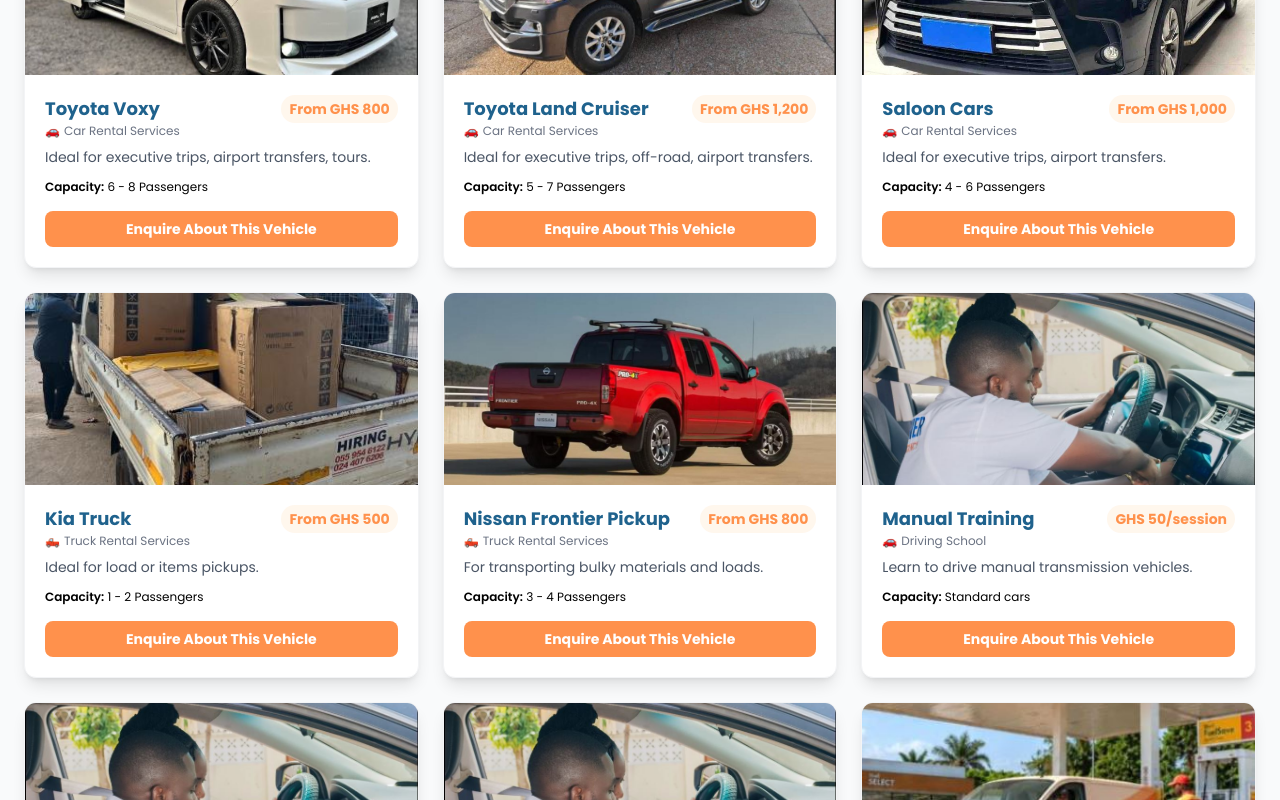
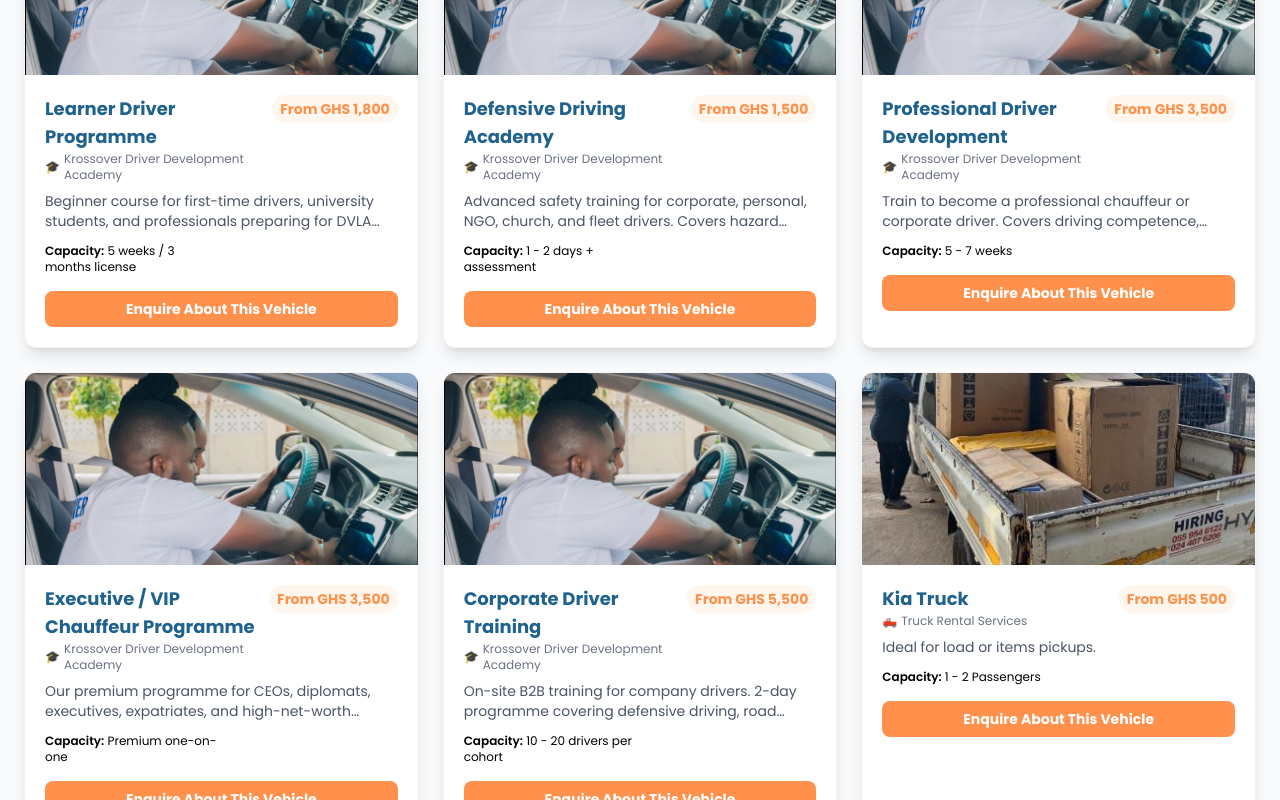
Before and after one commit to Daniel-KK-world/krossover-frontend, a React (Vite) app: page /all-cars in a window 1280 px wide. Shown: the part 1380-2180 px from the top of the page. Built offline with nearby package versions, Linux system fonts and the light colour scheme.

Commit message:
feat: update Navbar and Footer components to use transport categories and enhance service links

```diff
--- a/src/components/Footer.jsx
+++ b/src/components/Footer.jsx
@@ -2,9 +2,16 @@
 
 import React from 'react';
 import { Link } from 'react-router-dom';
-import { services } from '../data/services'; // ← IMPORT the services data
 
 const Footer = () => {
+  // Transport categories the customer wants shown in footer
+  const transportCategories = [
+    { name: 'Buses & Group Transport', icon: '🚌', slug: 'bus-hiring' },
+    { name: 'Executive & Minibus Transport', icon: '🚐', slug: 'car-rental' },
+    { name: 'Utility & Field Transport', icon: '🛻', slug: 'truck-rental' },
+    { name: 'Executive Vehicles', icon: '🚗', slug: 'car-rental' },
+  ];
+
   return (
     <footer className="bg-[#1F628D] text-white pt-16 pb-8 font-poppins mt-auto">
       <div className="max-w-7xl mx-auto px-6 grid grid-cols-1 md:grid-cols-2 lg:grid-cols-4 gap-10">
@@ -30,23 +37,24 @@
             <li><Link to="/" className="hover:text-white hover:underline transition">Home</Link></li>
             <li><Link to="/about" className="hover:text-white hover:underline transition">About Us</Link></li>
             <li><Link to="/services" className="hover:text-white hover:underline transition">Explore Fleet & Services</Link></li>
-            <li><Link to="/booking" className="hover:text-white hover:underline transition">Book a Service</Link></li>
+            <li><Link to="/all-cars" className="hover:text-white hover:underline transition">Our Fleet</Link></li>
+            <li><Link to="/enquiry" className="hover:text-white hover:underline transition">Book a Service</Link></li>
             <li><Link to="/login" className="hover:text-white hover:underline transition">Client Portal Login</Link></li>
           </ul>
         </div>
 
-        {/* Column 3: Our Services - NOW WITH CLICKABLE LINKS */}
+        {/* Column 3: Our Services - 4 Transport Categories Only */}
         <div>
           <h3 className="font-anton text-xl mb-4 text-[#FF914C] tracking-wide">OUR SERVICES</h3>
           <ul className="space-y-3 text-sm text-gray-200">
-            {services.map((service) => (
-              <li key={service.id}>
+            {transportCategories.map((cat, idx) => (
+              <li key={idx}>
                 <Link
-                  to={`/services/${service.slug}`}
+                  to={`/services/${cat.slug}`}
                   className="hover:text-white hover:underline transition flex items-center gap-2"
                 >
-                  <span className="text-[#FF914C]">{service.icon}</span>
-                  {service.name}
+                  <span className="text-[#FF914C]">{cat.icon}</span>
+                  {cat.name}
                 </Link>
               </li>
             ))}
--- a/src/components/Navbar.jsx
+++ b/src/components/Navbar.jsx
@@ -3,7 +3,6 @@
 import React, { useState } from 'react';
 import { Link, useNavigate, useLocation } from 'react-router-dom';
 import { useAuth } from '../context/AuthContext';
-import { services } from '../data/services';
 import logoImg from '../assets/logo.png';
 
 const Navbar = () => {
@@ -14,12 +13,29 @@
   const navigate = useNavigate();
   const location = useLocation();
 
-  // Get main categories only (Bus Hiring, Car Rental, Truck Rental)
-  const mainServices = services.filter(s =>
-    s.slug === 'bus-hiring' ||
-    s.slug === 'car-rental' ||
-    s.slug === 'truck-rental'
-  );
+  // ─── TRANSPORT CATEGORIES (each maps to an existing service page) ───
+  const transportCategories = [
+    {
+      name: 'Buses & Group Transport',
+      icon: '🚌',
+      slug: 'bus-hiring', // ← existing route
+    },
+    {
+      name: 'Executive & Minibus Transport',
+      icon: '🚐',
+      slug: 'car-rental', // ← existing route
+    },
+    {
+      name: 'Utility & Field Transport',
+      icon: '🛻',
+      slug: 'truck-rental', // ← existing route
+    },
+    {
+      name: 'Executive Vehicles',
+      icon: '🚗',
+      slug: 'car-rental', // ← existing route (shared with above for now)
+    },
+  ];
 
   const toggleMenu = () => setIsOpen(!isOpen);
   const toggleDropdown = () => setDropdownOpen(!dropdownOpen);
@@ -77,7 +93,7 @@
               </Link>
             </li>
 
-            {/* ─── SERVICES DROPDOWN - MAIN CATEGORIES ONLY ─── */}
+            {/* ─── SERVICES DROPDOWN ─── */}
             <li
               className="relative"
               onMouseEnter={() => setServicesDropdownOpen(true)}
@@ -97,26 +113,25 @@
                 </svg>
               </button>
 
-              {/* Dropdown Menu - Only main categories */}
               {servicesDropdownOpen && (
-                <div className="absolute left-0 top-full pt-1 w-64 bg-white rounded-xl shadow-xl py-2 border border-gray-100 z-50">
+                <div className="absolute left-0 top-full pt-1 w-72 bg-white rounded-xl shadow-xl py-2 border border-gray-100 z-50">
+
                   <div className="px-3 py-2 border-b border-gray-100">
-                    <p className="text-xs text-gray-500 font-medium uppercase tracking-wider">Main Services</p>
+                    <p className="text-xs text-gray-500 font-medium uppercase tracking-wider">Transport Services</p>
                   </div>
-                  {mainServices.map((service) => (
+
+                  {transportCategories.map((cat, idx) => (
                     <Link
-                      key={service.id}
-                      to={`/services/${service.slug}`}
+                      key={idx}
+                      to={`/services/${cat.slug}`}
                       className="flex items-center gap-3 px-4 py-3 hover:bg-gray-50 transition-colors"
                       onClick={() => setServicesDropdownOpen(false)}
                     >
-                      <span className="text-2xl">{service.icon}</span>
-                      <div>
-                        <div className="font-bold text-[#1F628D] text-sm">{service.name}</div>
-                        <div className="text-gray-500 text-xs">{service.shortDescription.substring(0, 40)}...</div>
-                      </div>
+                      <span className="text-2xl">{cat.icon}</span>
+                      <div className="font-bold text-[#1F628D] text-sm">{cat.name}</div>
                     </Link>
                   ))}
+
                   <div className="border-t border-gray-100 mt-1 pt-1">
                     <Link
                       to="/all-cars"
@@ -252,17 +267,18 @@
 
               {servicesDropdownOpen && (
                 <div className="bg-gray-50">
-                  {mainServices.map((service) => (
+                  {transportCategories.map((cat, idx) => (
                     <Link
-                      key={service.id}
-                      to={`/services/${service.slug}`}
+                      key={idx}
+                      to={`/services/${cat.slug}`}
                       className="flex items-center gap-3 px-8 py-3 hover:bg-gray-100 transition-colors border-b border-gray-100"
                       onClick={toggleMenu}
                     >
-                      <span className="text-xl">{service.icon}</span>
-                      <span className="text-sm">{service.name}</span>
+                      <span className="text-xl">{cat.icon}</span>
+                      <span className="text-sm">{cat.name}</span>
                     </Link>
                   ))}
+
                   <Link
                     to="/all-cars"
                     className="flex items-center gap-2 px-8 py-3 text-[#FF914C] font-bold hover:bg-gray-100 transition-colors"
--- a/src/data/services.js
+++ b/src/data/services.js
@@ -91,47 +91,75 @@
   },
 
   // ============================================================
-  // 2. CAR RENTAL SERVICES - VOXY + SALOON + LAND CRUISER
+  // 2. KROSSOVER DRIVER DEVELOPMENT ACADEMY
   // ============================================================
   {
-    id: 7,
-    slug: 'car-rental',
-    name: 'Car Rental Services',
-    icon: '🚗',
-    shortDescription: 'Premium car rental for executive travel, airport transfers, and group movements.',
-    image: carRentalImg,
-    heroImage: carRentalImg,
-    fullDescription: `Our Car Rental Services offer premium vehicles for executive travel, airport transfers, and group transport.`,
+    id: 2,
+    slug: 'driving-school',
+    name: 'Krossover Driver Development Academy',
+    icon: '🎓',
+    shortDescription: 'Learn to drive | Learn to drive safely | Become a professional driver.',
+    image: drivingSchoolImg,
+    heroImage: drivingSchoolImg,
+    fullDescription: `The Krossover Driver Development Academy is not just a driving school — it's a complete driver development pathway.
+
+We don't just teach people how to drive. We develop responsible, safe, and professional drivers — from first-time learners to executive chauffeurs and corporate fleet drivers.
+
+Our programmes are aligned with DVLA requirements and cover the full journey:
+Training → Certification → Employment/Placement → Professional Driver Services.
+
+Why Krossover:
+• DVLA-aligned curriculum
+• Certified instructors
+• Structured training records
+• Professional driver certification levels
+• Career pathway from learner to executive chauffeur`,
     features: [
-      'Professional drivers',
-      'Well-maintained vehicles',
-      'Flexible hire periods',
-      'Executive travel'
+      'DVLA-aligned training',
+      'Certified instructors',
+      'Theory and practical lessons',
+      'Defensive driving expertise',
+      'Professional certification',
+      'Driver placement support'
     ],
     fleet: [
       {
-        name: 'Toyota Voxy',
-        capacity: '6 - 8 Passengers',
-        price: 'From GHS 800',
-        description: 'Ideal for executive trips, airport transfers, tours.',
-        image: toyotaVoxyImg, // ← Toyota Voxy
+        name: 'Learner Driver Programme',
+        capacity: '5 weeks / 3 months license',
+        price: 'From GHS 1,800',
+        description: 'Beginner course for first-time drivers, university students, and professionals preparing for DVLA licensing. Includes theory, practical driving, urban & highway driving, and mock assessment.',
+        image: drivingSchoolImg,
       },
       {
-        name: 'Toyota Land Cruiser',
-        capacity: '5 - 7 Passengers',
-        price: 'From GHS 1,200',
-        description: 'Ideal for executive trips, off-road, airport transfers.',
-        image: toyotaLandCruiserImg, // ← Toyota Land Cruiser
+        name: 'Defensive Driving Academy',
+        capacity: '1 - 2 days + assessment',
+        price: 'From GHS 1,500',
+        description: 'Advanced safety training for corporate, personal, NGO, church, and fleet drivers. Covers hazard perception, emergency response, and defensive driving techniques.',
+        image: drivingSchoolImg,
       },
       {
-        name: 'Saloon Cars',
-        capacity: '4 - 6 Passengers',
-        price: 'From GHS 1,000',
-        description: 'Ideal for executive trips, airport transfers.',
-        image: saloonCarsImg, // ← Saloon Cars
+        name: 'Professional Driver Development',
+        capacity: '5 - 7 weeks',
+        price: 'From GHS 3,500',
+        description: 'Train to become a professional chauffeur or corporate driver. Covers driving competence, professional behaviour, customer service, vehicle management, and emergency response.',
+        image: drivingSchoolImg,
+      },
+      {
+        name: 'Executive / VIP Chauffeur Programme',
+        capacity: 'Premium one-on-one',
+        price: 'From GHS 3,500',
+        description: 'Our premium programme for CEOs, diplomats, executives, expatriates, and high-net-worth families. Includes executive etiquette, VIP airport protocol, security awareness, and chauffeur presentation.',
+        image: drivingSchoolImg,
+      },
+      {
+        name: 'Corporate Driver Training',
+        capacity: '10 - 20 drivers per cohort',
+        price: 'From GHS 5,500',
+        description: 'On-site B2B training for company drivers. 2-day programme covering defensive driving, road safety, driver attitude, vehicle inspection, customer service, and corporate ethics.',
+        image: drivingSchoolImg,
       },
     ],
-    gallery: [carRentalImg, carRentalImg],
+    gallery: [drivingSchoolImg, drivingSchoolImg],
   },
 
   // ============================================================
```
